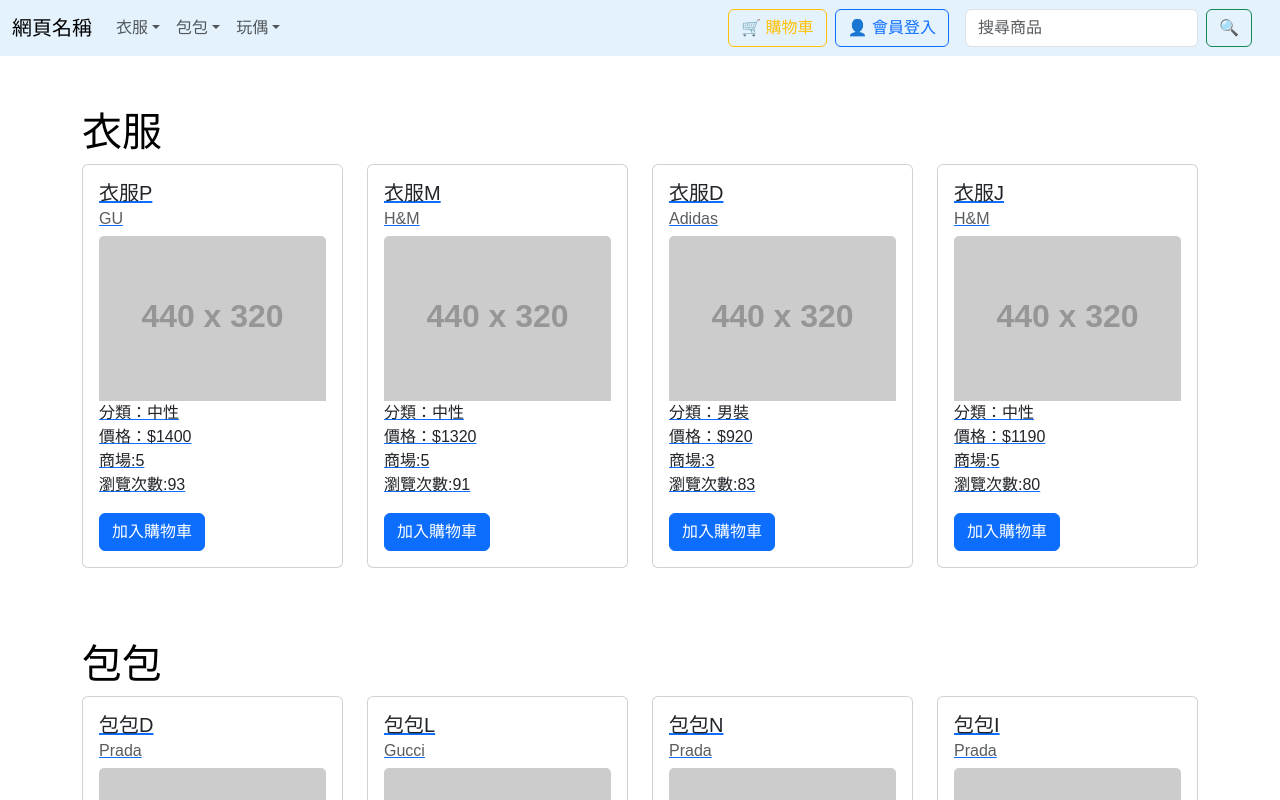
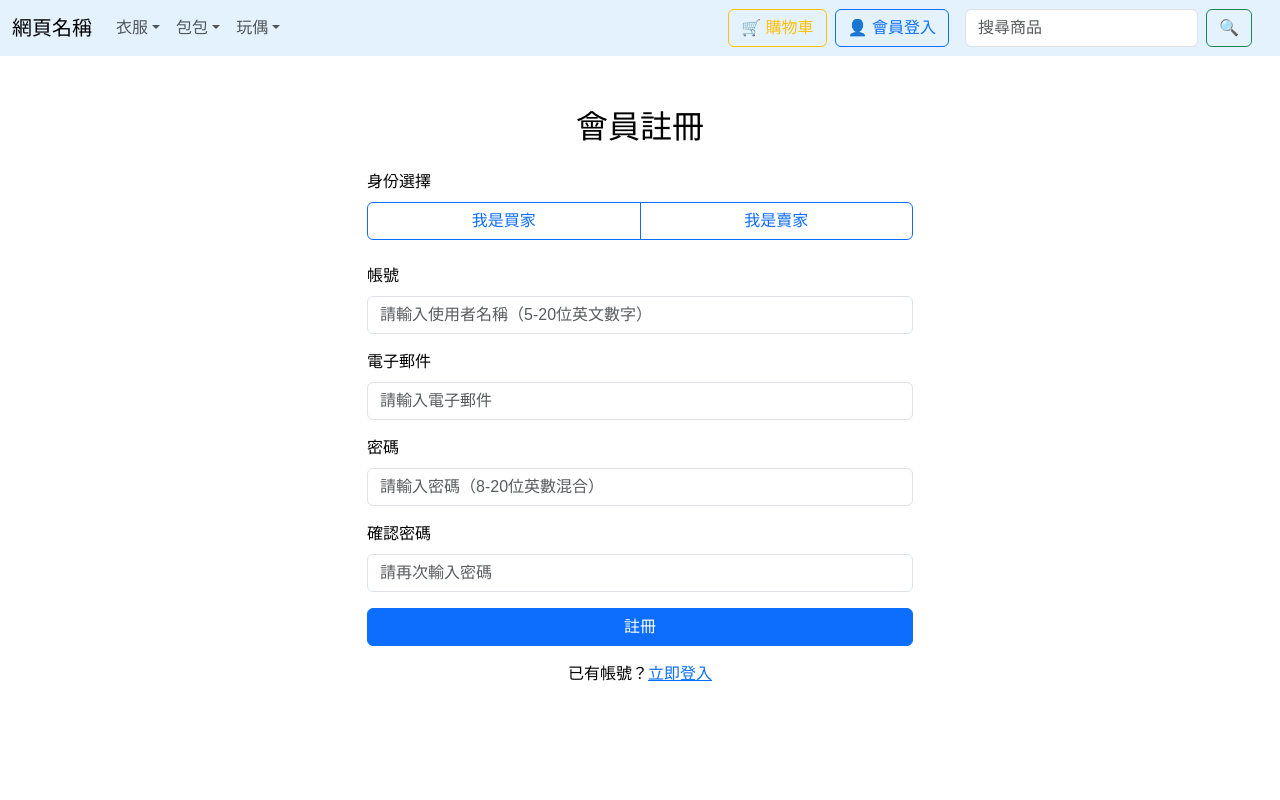
Before and after one commit to shiken0202/MyWebProject-React, a React (Vite) app: page /register in a window 1280 px wide. Before the commit this address led to /. Shown: the top 800 px of the page. Built offline with nearby package versions, Linux system fonts and the light colour scheme; no server answers; data requests are answered from the project's data file.

Commit message:
register & Email active

```diff
--- a/src/App.jsx
+++ b/src/App.jsx
@@ -7,6 +7,7 @@ import ProductDetailPage from './pages/ProductDetailPage'
 import Collect from './pages/Collect'
 import OrderList from './pages/OrderList'
 import MyProduct from './pages/MyProduct';
+import Register from './pages/Register';
 
 function App() {
   return (
@@ -20,6 +21,7 @@ function App() {
         <Route path="/user/collect" element={<Collect />} />
         <Route path="/user/myorder" element={<OrderList />} />
         <Route path="/user/myproduct" element={<MyProduct />} />
+        <Route path="/register" element={<Register />} />
         <Route path="*" element={<Navigate to="/" replace />} />
         {/* 可持續擴充更多路由 */}
       </Routes>
--- a/src/components/MyNavbar.jsx
+++ b/src/components/MyNavbar.jsx
@@ -5,6 +5,7 @@ import { useNavigate } from 'react-router-dom';
 function MyNavbar() {
   const [isLoggedIn, setIsLoggedIn] = useState(false);
   const [username,setUsername]=useState("");
+  const [emailchcek,setEmailcheck]=useState(false);
   const [role,setRole]=useState('');
    const navigate=useNavigate();
   useEffect(() => {
@@ -51,9 +52,18 @@ function MyNavbar() {
     console.log(resData);
     setUsername(resData.data.userName);
     setRole(resData.data.role);
+    setEmailcheck(resData.data.emailcheck)
   }catch(err){
 
   }
+  }
+  const EmailchcekHandler=(e,path)=>{
+    if(!emailchcek){
+      alert('請先驗證Email')
+      navigate('/');
+    }else{
+      navigate(path)
+    }
   }
   const roleMap={ADMIN:"管理員",BUYER:"買家",SELLER:"賣家"};
   return (
@@ -85,9 +95,19 @@ function MyNavbar() {
 
               {isLoggedIn&&(
                 <>
-                <Nav.Link href="/user/collect">💗收藏賣場</Nav.Link>
-                <Nav.Link href="/user/myorder">📋我的訂單</Nav.Link>
-                <Nav.Link href="/user/myproduct">🌸我的賣場</Nav.Link>
+                  <Nav.Link  as={Link} to="/user/collect"  onClick={(e,) => {
+                     e.preventDefault();
+                    EmailchcekHandler(e,"/user/collect");
+                  }}>💗收藏賣場
+                  </Nav.Link>
+                <Nav.Link as={Link} to="/user/myorder" onClick={(e) => {
+                   e.preventDefault();
+                    EmailchcekHandler(e,"/user/myorder");
+                  }}>📋我的訂單</Nav.Link>
+                <Nav.Link as={Link} to="/user/myproduct"onClick={(e) => {
+                   e.preventDefault();
+                    EmailchcekHandler(e,"/user/myproduct");
+                  }}>🌸我的賣場</Nav.Link>
               </>
 
               )}
--- /dev/null
+++ b/src/pages/Register.jsx
@@ -0,0 +1,176 @@
+import React, { useState } from 'react';
+import { Form, Button, Container, Row, Col, Alert, ButtonGroup } from 'react-bootstrap';
+import MyNavbar from '../components/MyNavbar';
+import { Link, useNavigate } from 'react-router-dom';
+
+function Register() {
+  const [username, setUsername] = useState('');
+  const [password, setPassword] = useState('');
+  const [confirmPassword, setConfirmPassword] = useState('');
+  const [email, setEmail] = useState('');
+  const [role, setRole] = useState(''); // 新增角色狀態
+  const [errors, setErrors] = useState({});
+  const [registerError, setRegisterError] = useState('');
+  const navigate = useNavigate();
+
+  const validateForm = () => {
+    const newErrors = {};
+
+    if (username.toUpperCase() === "ADMIN") return {};
+    if (!username) newErrors.username = '請輸入 username';
+    else if (!/^[A-Za-z\d]{5,20}$/.test(username)) newErrors.username = 'username 格式錯誤（限英文數字，5-20字）';
+
+    if (!email) newErrors.email = '請輸入電子郵件';
+    else if (!/^[^\s@]+@[^\s@]+\.[^\s@]+$/.test(email)) newErrors.email = '電子郵件格式錯誤';
+
+    if (!password) newErrors.password = '請輸入密碼';
+    else if (!/^(?=.*[A-Za-z])(?=.*\d)[A-Za-z\d]{8,20}$/.test(password)) newErrors.password = '密碼須為英數混和，8-20字';
+
+    if (password !== confirmPassword) newErrors.confirmPassword = '密碼不一致';
+
+    // 新增角色驗證
+    if (!role) newErrors.role = '請選擇身份';
+
+    return newErrors;
+  };
+
+  const handleSubmit = async (e) => {
+    e.preventDefault();
+    const formErrors = validateForm();
+
+    if (Object.keys(formErrors).length > 0) {
+      setErrors(formErrors);
+      return;
+    }
+
+    setErrors({});
+
+    try {
+      const res = await fetch('http://localhost:8080/register', {
+        method: 'POST',
+        headers: { 'Content-Type': 'application/x-www-form-urlencoded' },
+        body: new URLSearchParams({
+          username,
+          password,
+          email,
+          role // 加入角色參數
+        }),
+      });
+
+      if (res.ok) {
+        setRegisterError('');
+        alert('註冊成功！將導向登入頁面');
+        navigate('/login');
+      } else {
+        const errorData = await res.json();
+        setRegisterError(errorData.message || '註冊失敗，請檢查輸入資訊');
+      }
+    } catch (err) {
+      setRegisterError('伺服器錯誤，請稍後再試');
+    }
+  };
+
+  return (
+    <Container className="WebContent">
+      <MyNavbar />
+      <Row className="justify-content-md-center mt-5">
+        <Col xs={12} md={6}>
+          <h2 className="text-center mb-4">會員註冊</h2>
+
+          {registerError && <Alert variant="danger">{registerError}</Alert>}
+
+          <Form onSubmit={handleSubmit}>
+            {/* 身份選擇按鈕組 */}
+            <Form.Group className="mb-4">
+              <Form.Label>身份選擇</Form.Label>
+              <ButtonGroup className="w-100">
+                <Button
+                  variant={role === 'BUYER' ? 'primary' : 'outline-primary'}
+                  onClick={() => setRole('BUYER')}
+                  active={role === 'BUYER'}
+                >
+                  我是買家
+                </Button>
+                <Button
+                  variant={role === 'SELLER' ? 'primary' : 'outline-primary'}
+                  onClick={() => setRole('SELLER')}
+                  active={role === 'SELLER'}
+                >
+                  我是賣家
+                </Button>
+              </ButtonGroup>
+              {errors.role && <div className="text-danger mt-1">{errors.role}</div>}
+            </Form.Group>
+
+            {/* 原有表單欄位保持不變 */}
+            <Form.Group className="mb-3" controlId="formUsername">
+              <Form.Label>帳號</Form.Label>
+              <Form.Control
+                type="text"
+                placeholder="請輸入使用者名稱（5-20位英文數字）"
+                value={username}
+                onChange={(e) => setUsername(e.target.value)}
+                isInvalid={!!errors.username}
+              />
+              <Form.Control.Feedback type="invalid">
+                {errors.username}
+              </Form.Control.Feedback>
+            </Form.Group>
+
+            <Form.Group className="mb-3" controlId="formEmail">
+              <Form.Label>電子郵件</Form.Label>
+              <Form.Control
+                type="email"
+                placeholder="請輸入電子郵件"
+                value={email}
+                onChange={(e) => setEmail(e.target.value)}
+                isInvalid={!!errors.email}
+              />
+              <Form.Control.Feedback type="invalid">
+                {errors.email}
+              </Form.Control.Feedback>
+            </Form.Group>
+
+            <Form.Group className="mb-3" controlId="formPassword">
+              <Form.Label>密碼</Form.Label>
+              <Form.Control
+                type="password"
+                placeholder="請輸入密碼（8-20位英數混合）"
+                value={password}
+                onChange={(e) => setPassword(e.target.value)}
+                isInvalid={!!errors.password}
+              />
+              <Form.Control.Feedback type="invalid">
+                {errors.password}
+              </Form.Control.Feedback>
+            </Form.Group>
+
+            <Form.Group className="mb-3" controlId="formConfirmPassword">
+              <Form.Label>確認密碼</Form.Label>
+              <Form.Control
+                type="password"
+                placeholder="請再次輸入密碼"
+                value={confirmPassword}
+                onChange={(e) => setConfirmPassword(e.target.value)}
+                isInvalid={!!errors.confirmPassword}
+              />
+              <Form.Control.Feedback type="invalid">
+                {errors.confirmPassword}
+              </Form.Control.Feedback>
+            </Form.Group>
+
+            <Button variant="primary" type="submit" className="w-100 mb-3">
+              註冊
+            </Button>
+
+            <div className="text-center">
+              已有帳號？<Link to="/login">立即登入</Link>
+            </div>
+          </Form>
+        </Col>
+      </Row>
+    </Container>
+  );
+}
+
+export default Register;
```
